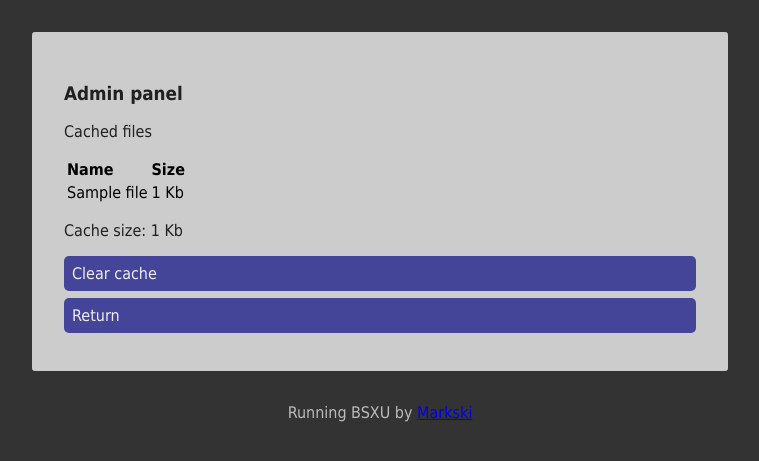
After one commit to markski1/BSXU, a Flask app: template src/webpanel/templates/cache.html in a window 1280 px wide. The commit adds this page. Shown: the top 461 px of the page, without its empty margins (260-1019 px from the left). Run offline with Flask 3, Linux system fonts and the light colour scheme; the template is opened without the code that fills it: most values are stand-ins (such as "Sample title", 1, 10 or a date in 2020); parts of the project's set-up code (start-up, migrations or seed data) failed here and were passed over.

Commit message:
Cache page: List files, size, clear option

```diff
--- a/src/misc.py
+++ b/src/misc.py
@@ -1,6 +1,5 @@
 import string
 import random
-
 
 def generate_random_string(length):
     length = int(length)
--- a/src/webpanel/static/style.css
+++ b/src/webpanel/static/style.css
@@ -20,7 +20,14 @@ footer {
     text-align: center;
 }
 
-/* Components */
+/* W3 Components */
+
+table, td {
+    border: 0 #222222 solid;
+    color: black;
+}
+
+/* My Components */
 
 .menu-button {
     border-radius: 5px;
--- /dev/null
+++ b/src/webpanel/templates/cache.html
@@ -0,0 +1,36 @@
+{% extends "layout.html" %}
+{% block title %}Login{% endblock %}
+
+{% block main %}
+
+    <h3>Admin panel</h3>
+    <p>Cached files</p>
+
+    {% if cached_files %}
+        <table>
+            <thead>
+                <tr>
+                    <td><b>Name</b></td>
+                    <td><b>Size</b></td>
+                </tr>
+            </thead>
+            <tbody>
+                {% for file in cached_files %}
+                    <tr>
+                        <td>{{ file['name'] }}</td>
+                        <td>{{ file['size'] }} Kb</td>
+                    </tr>
+                {% endfor %}
+            </tbody>
+        </table>
+
+    {% else %}
+        <p>No files in cache.</p>
+    {% endif %}
+
+    <p>Cache size: {{ total_size }} Kb</p>
+
+    <a role="button" class="menu-button" href="/panel/cache/clear">Clear cache</a>
+    <a role="button" class="menu-button" href="/panel/main">Return</a>
+
+{% endblock %}
--- a/src/webpanel/templates/panel.html
+++ b/src/webpanel/templates/panel.html
@@ -6,7 +6,7 @@
     <h3>Admin panel</h3>
     <ul>
         <li>Files in B2: [TODO: Amount of files] ([TODO: Size of files])</li>
-        <li>Files cached: [Same as above, but for cache]</li>
+        <li>Files cached: {{ cache_amount }} ({{ cache_size }} Kb)</li>
     </ul>
 
     <a role="button" class="menu-button" href="/panel/cache">See cached files</a>
```
Also changed, not shown: src/core/b2connect.py (+6 -8 lines), src/routes/file.py (+3 -5 lines), src/routes/panel.py (+44 -3 lines).
